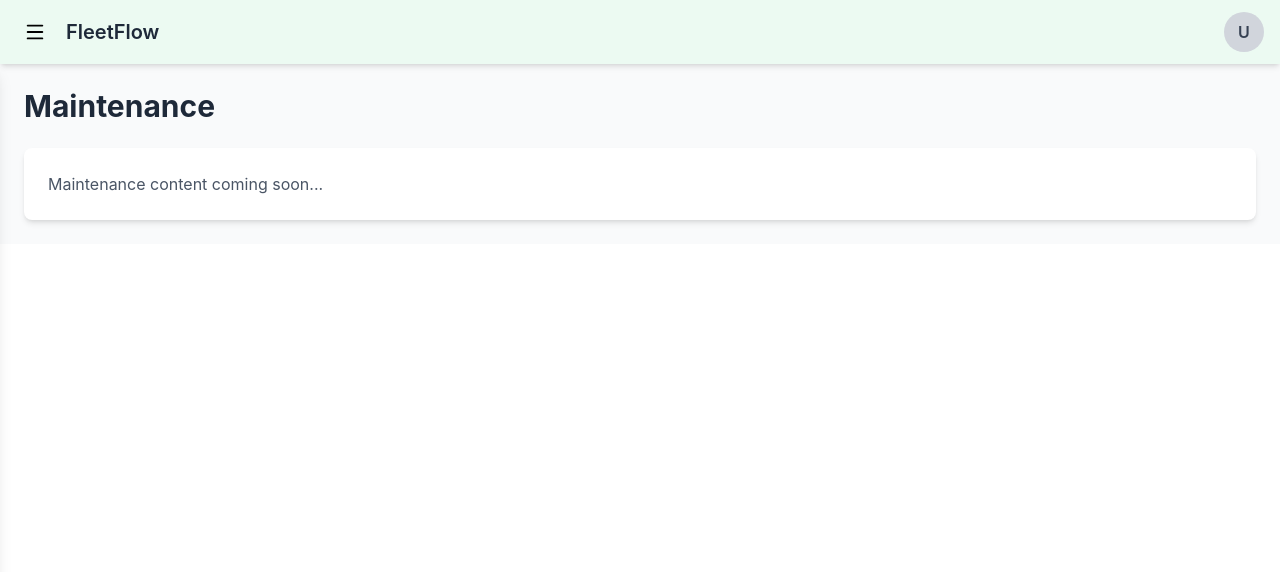
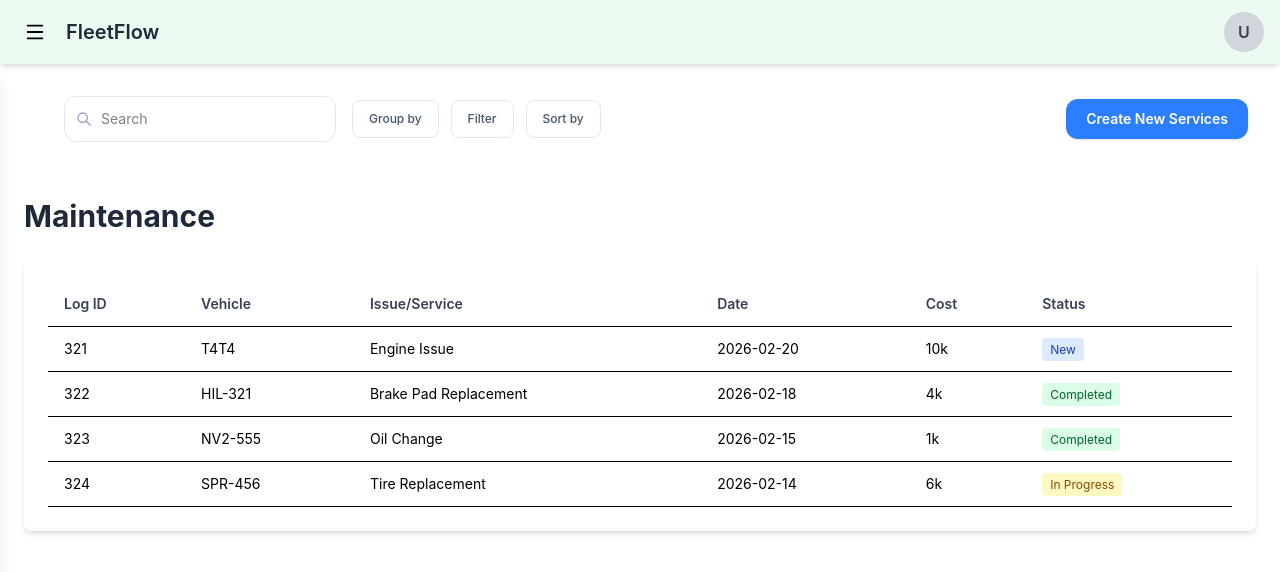
Before and after one commit to shubhamordex/fleetflow, a React (Vite) app in the folder Frontend/Frontend/: page /maintenance in a window 1280 px wide. Shown: the top 572 px of the page. Built offline with nearby package versions, Linux system fonts and the light colour scheme.

Commit message:
maintenance screen added

```diff
--- /dev/null
+++ b/Frontend/Frontend/src/Modal/NewServiceForm.jsx
@@ -0,0 +1,107 @@
+import { useState } from "react";
+import { authColors } from "../colors/colors";
+
+export default function NewServiceForm({ onSave, onCancel }) {
+  const c = authColors;
+
+  const [form, setForm] = useState({
+    vehicle: "",
+    issue: "",
+    date: "",
+    notes: "",
+  });
+
+  const [errors, setErrors] = useState({});
+
+  const validate = () => {
+    const e = {};
+    if (!form.vehicle.trim()) e.vehicle = "Vehicle required";
+    if (!form.issue.trim()) e.issue = "Issue / service required";
+    if (!form.date.trim()) e.date = "Date required";
+    return e;
+  };
+
+  const handleSubmit = () => {
+    const e = validate();
+    if (Object.keys(e).length) {
+      setErrors(e);
+      return;
+    }
+
+    onSave({
+      vehicle: form.vehicle,
+      issue: form.issue,
+      date: form.date,
+      notes: form.notes,
+    });
+  };
+
+  const Input = ({ label, name, type = "text" }) => (
+    <div className="flex flex-col gap-1">
+      <label className="text-xs font-semibold uppercase" style={{ color: c.slateText600 }}>
+        {label}
+      </label>
+      <input
+        type={type}
+        value={form[name]}
+        onChange={(e) => setForm((p) => ({ ...p, [name]: e.target.value }))}
+        style={{
+          borderColor: errors[name] ? c.error : c.registryBorder,
+          backgroundColor: errors[name] ? c.errorBg : c.registryBg,
+          color: c.slateText800,
+        }}
+        className="w-full rounded-xl px-4 py-2 border text-sm focus:outline-none focus:ring-2 transition"
+        onFocus={(e) => (e.currentTarget.style.boxShadow = `0 0 0 2px ${c.teal400}40`)}
+        onBlur={(e) => (e.currentTarget.style.boxShadow = "none")}
+      />
+
+      {errors[name] && (
+        <span className="text-xs" style={{ color: c.error }}>{errors[name]}</span>
+      )}
+    </div>
+  );
+
+  return (
+    <div className="space-y-3">
+      <Input label="Vehicle Name" name="vehicle" />
+      <Input label="Issue / Service" name="issue" />
+      <Input label="Date" name="date" type="date" />
+
+      <div className="flex flex-col gap-1">
+        <label className="text-xs font-semibold uppercase" style={{ color: c.slateText600 }}>
+          Notes (optional)
+        </label>
+        <textarea
+          value={form.notes}
+          onChange={(e) => setForm((p) => ({ ...p, notes: e.target.value }))}
+          className="w-full rounded-xl px-4 py-2 border text-sm focus:outline-none focus:ring-2 transition"
+          style={{ borderColor: c.registryBorder, backgroundColor: c.registryBg, color: c.slateText800 }}
+          onFocus={(e) => (e.currentTarget.style.boxShadow = `0 0 0 2px ${c.teal400}40`)}
+          onBlur={(e) => (e.currentTarget.style.boxShadow = "none")}
+        />
+      </div>
+
+      <div className="flex gap-3 pt-4">
+        <button
+          onClick={onCancel}
+          className="flex-1 py-2.5 rounded-xl font-semibold transition"
+          style={{ border: `1px solid ${c.registryBorder}`, color: c.slateText600 }}
+          onMouseEnter={(e) => (e.currentTarget.style.backgroundColor = c.registryHeaderBg)}
+          onMouseLeave={(e) => (e.currentTarget.style.backgroundColor = "transparent")}
+        >
+          Cancel
+        </button>
+
+        <button
+          onClick={handleSubmit}
+          className="flex-1 py-2.5 rounded-xl text-white font-semibold transition"
+          style={{ backgroundColor: c.teal500 }}
+          onMouseEnter={(e) => (e.currentTarget.style.backgroundColor = c.teal600)}
+          onMouseLeave={(e) => (e.currentTarget.style.backgroundColor = c.teal500)}
+        >
+          Create
+        </button>
+      </div>
+    </div>
+  );
+}
--- a/Frontend/Frontend/src/components/Search.jsx
+++ b/Frontend/Frontend/src/components/Search.jsx
@@ -6,7 +6,7 @@ const Search = ({
   onButtonClick,
 }) => {
   return (
-    <div className="flex flex-col sm:flex-row items-center gap-4 px-8 py-6 border-b border-slate-100">
+    <div className="flex flex-col sm:flex-row items-center gap-4 px-8 py-6 border-slate-100">
 
       {/* Search Input */}
       <div className="relative flex-1">
--- a/Frontend/Frontend/src/pages/Maintenance.jsx
+++ b/Frontend/Frontend/src/pages/Maintenance.jsx
@@ -1,16 +1,125 @@
 import Navbar from '../components/Navbar'
+import { useState } from 'react'
+import Search from '../components/Search'
+import NewServiceForm from '../Modal/NewServiceForm'
 
 export default function Maintenance() {
+  const [search, setSearch] = useState('')
+  const [showServiceModal, setShowServiceModal] = useState(false)
+  const [services, setServices] = useState([
+    { id: '321', vehicle: 'T4T4', issue: 'Engine Issue', date: '2026-02-20', cost: '10k', status: 'New' },
+    { id: '322', vehicle: 'HIL-321', issue: 'Brake Pad Replacement', date: '2026-02-18', cost: '4k', status: 'Completed' },
+    { id: '323', vehicle: 'NV2-555', issue: 'Oil Change', date: '2026-02-15', cost: '1k', status: 'Completed' },
+    { id: '324', vehicle: 'SPR-456', issue: 'Tire Replacement', date: '2026-02-14', cost: '6k', status: 'In Progress' },
+  ])
+
+  const filteredServices = (() => {
+    const q = (search || '').toString().trim().toLowerCase()
+    if (!q) return services
+    return services.filter(s => {
+      const hay = `${s.id} ${s.vehicle} ${s.issue} ${s.date} ${s.cost} ${s.status}`.toLowerCase()
+      return hay.includes(q)
+    })
+  })()
   return (
     <>
       <Navbar />
-      <div className="w-full flex-1 bg-gray-50 p-6">
+      <div className="py-2 px-4 sm:px-6 lg:px-8 w-full space-y-6">
+        {/* Toolbar */}
+        <div className="flex flex-col lg:flex-row gap-4 lg:items-center lg:justify-between">
+          <Search
+            value={search}
+            onChange={(e) => setSearch(e.target.value)}
+            placeholder="Search"
+          />
+
+          <div className="flex gap-3">
+            <button
+              onClick={() => setShowServiceModal(true)}
+              className="px-5 py-2.5 rounded-xl bg-blue-500 text-white text-sm font-semibold hover:bg-blue-600 active:scale-95 transition shadow"
+            >
+              Create New Services
+            </button>
+          </div>
+        </div>
+        </div>
+      <div className="w-full flex-1 p-6">
         <div className="max-w-7xl mx-auto">
           <h1 className="text-3xl font-bold text-gray-800 mb-6">Maintenance</h1>
           <div className="bg-white rounded-lg shadow-md p-6">
-            <p className="text-gray-600">Maintenance content coming soon...</p>
+                  <div className="overflow-x-auto">
+                    <table className="w-full text-left text-sm">
+                      <thead className="border-b">
+                        <tr>
+                          <th className="py-3 px-4 font-semibold text-gray-700">Log ID</th>
+                          <th className="py-3 px-4 font-semibold text-gray-700">Vehicle</th>
+                          <th className="py-3 px-4 font-semibold text-gray-700">Issue/Service</th>
+                          <th className="py-3 px-4 font-semibold text-gray-700">Date</th>
+                          <th className="py-3 px-4 font-semibold text-gray-700">Cost</th>
+                          <th className="py-3 px-4 font-semibold text-gray-700">Status</th>
+                        </tr>
+                      </thead>
+                      <tbody>
+                        {filteredServices.length === 0 ? (
+                          <tr>
+                            <td colSpan={6} className="py-6 px-4 text-center text-slate-500">No maintenance logs</td>
+                          </tr>
+                        ) : (
+                          filteredServices.map(s => (
+                            <tr key={s.id} className="border-b hover:bg-gray-50">
+                              <td className="py-3 px-4">{s.id}</td>
+                              <td className="py-3 px-4">{s.vehicle}</td>
+                              <td className="py-3 px-4">{s.issue}</td>
+                              <td className="py-3 px-4">{s.date}</td>
+                              <td className="py-3 px-4">{s.cost}</td>
+                              <td className="py-3 px-4"><span className={`px-2 py-1 rounded text-xs ${s.status === 'Completed' ? 'bg-green-100 text-green-800' : s.status === 'New' ? 'bg-blue-100 text-blue-800' : 'bg-yellow-100 text-yellow-800'}`}>{s.status}</span></td>
+                            </tr>
+                          ))
+                        )}
+                      </tbody>
+                    </table>
+                  </div>
           </div>
         </div>
+          {showServiceModal && (
+            <div
+              className="fixed inset-0 bg-black/30 backdrop-blur-sm flex items-center justify-center z-50 p-4"
+              onClick={(e) => e.target === e.currentTarget && setShowServiceModal(false)}
+            >
+              <div className="bg-white rounded-2xl shadow-2xl w-full max-w-md border border-slate-200 overflow-hidden">
+                <div className="flex items-center justify-between px-6 py-4 border-b border-slate-100">
+                  <h2 className="font-bold text-slate-800 text-base">New Service</h2>
+                  <button
+                    onClick={() => setShowServiceModal(false)}
+                    className="text-slate-400 hover:text-slate-600 text-xl font-bold"
+                  >
+                    ×
+                  </button>
+                </div>
+
+                    <div className="px-6 py-5">
+                      <NewServiceForm
+                        onSave={(payload) => {
+                          // create new id and default cost/status
+                          const newId = String(Math.floor(1000 + Math.random() * 9000))
+                          const newService = {
+                            id: newId,
+                            vehicle: payload.vehicle || 'Unknown',
+                            issue: payload.issue || '',
+                            date: payload.date || new Date().toISOString().slice(0,10),
+                            cost: payload.cost || payload.notes || '-',
+                            status: 'New',
+                            notes: payload.notes || ''
+                          }
+                          setServices((p) => [newService, ...p])
+                          setShowServiceModal(false)
+                        }}
+                        onCancel={() => setShowServiceModal(false)}
+                      />
+                    </div>
+              </div>
+            </div>
+          )}
       </div>
     </>
   )
```
